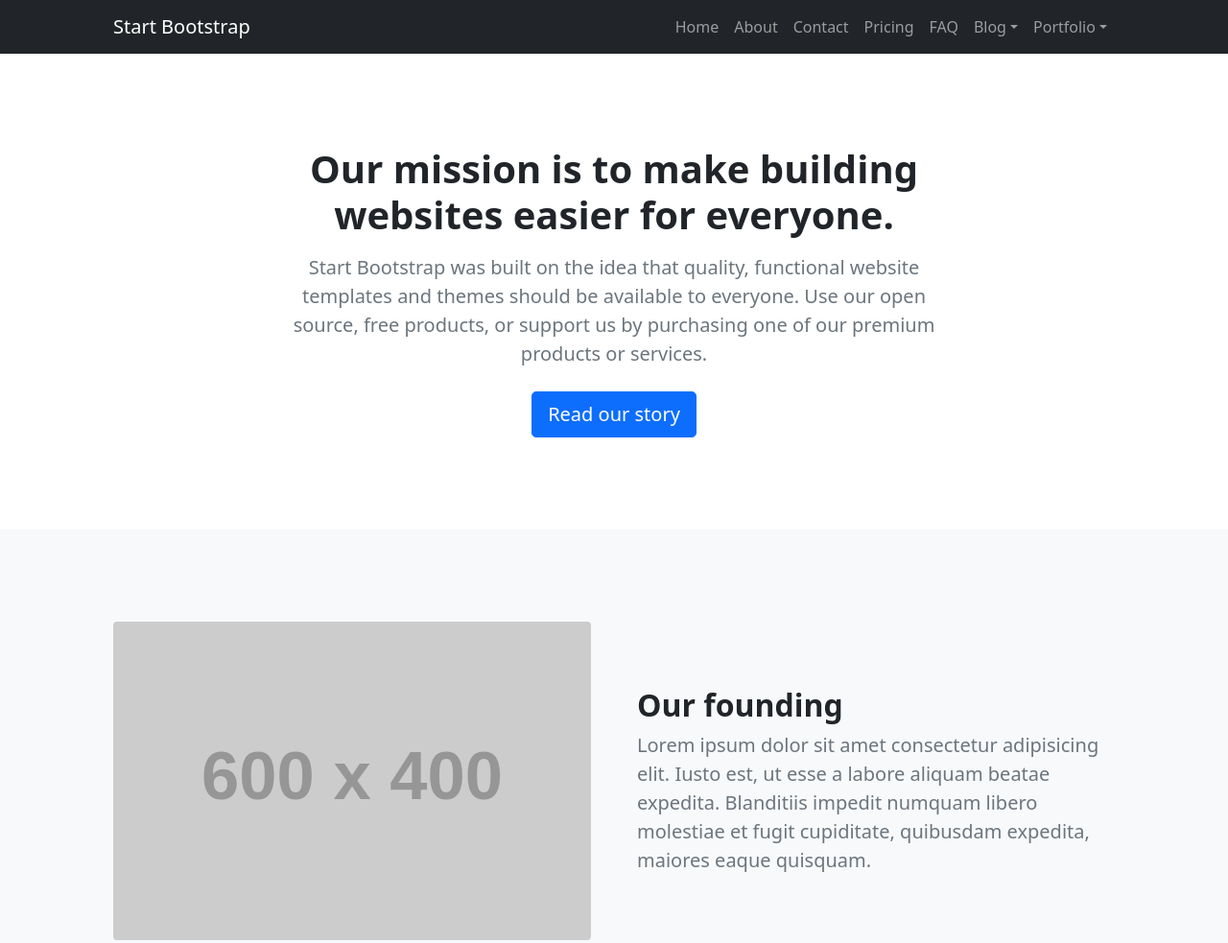
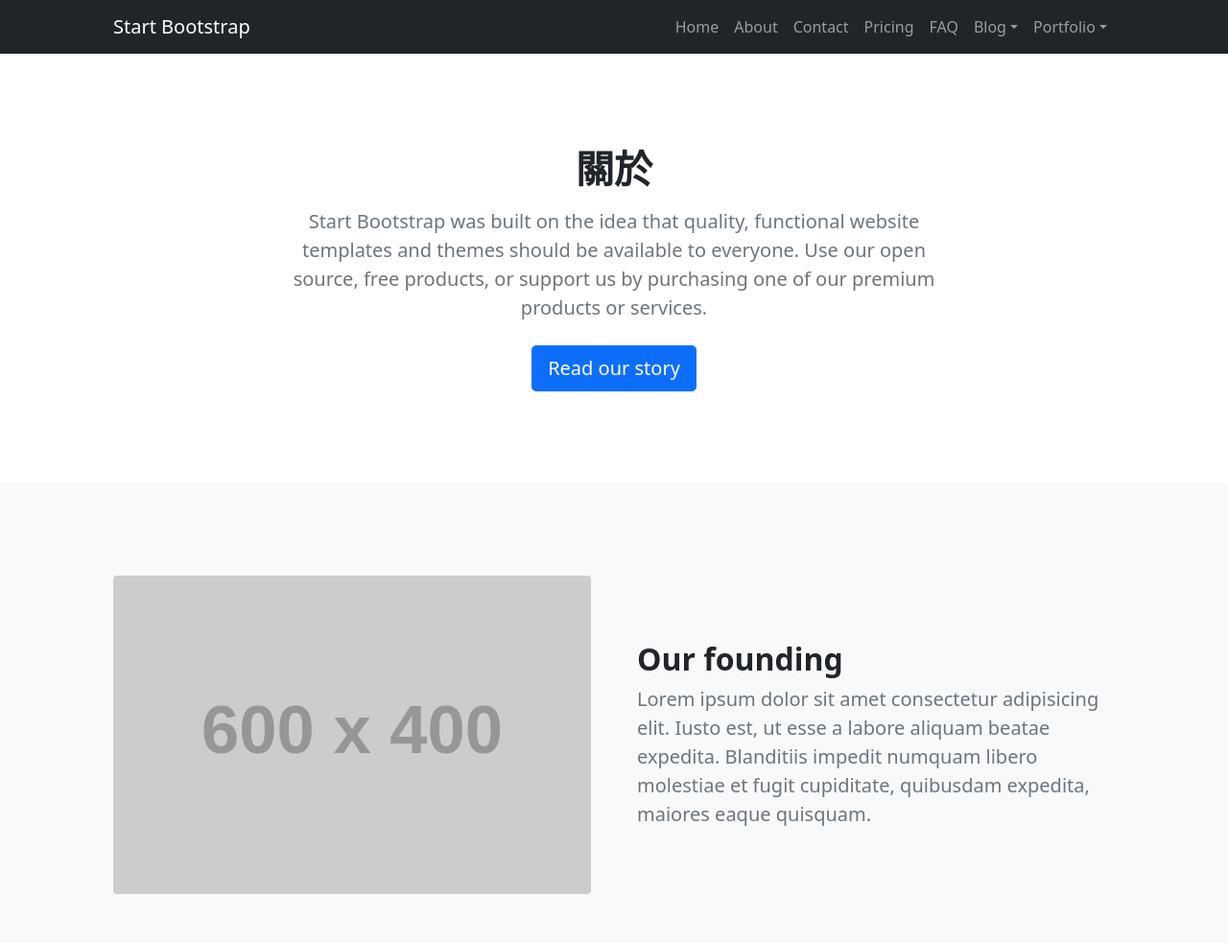
Before and after one commit to guitimliu/chihlee_git, a plain HTML site: page about.html in a window 1280 px wide. Shown: the top 983 px of the page at 96% size. Drawn offline with nearby package versions, Linux system fonts and the light colour scheme; placeholder pictures from the web are drawn by us.

Commit message:
change about

```diff
--- a/about.html
+++ b/about.html
@@ -51,7 +51,7 @@
                     <div class="row justify-content-center">
                         <div class="col-lg-8 col-xxl-6">
                             <div class="text-center my-5">
-                                <h1 class="fw-bolder mb-3">Our mission is to make building websites easier for everyone.</h1>
+                                <h1 class="fw-bolder mb-3">關於</h1>
                                 <p class="lead fw-normal text-muted mb-4">Start Bootstrap was built on the idea that quality, functional website templates and themes should be available to everyone. Use our open source, free products, or support us by purchasing one of our premium products or services.</p>
                                 <a class="btn btn-primary btn-lg" href="#scroll-target">Read our story</a>
                             </div>
```
